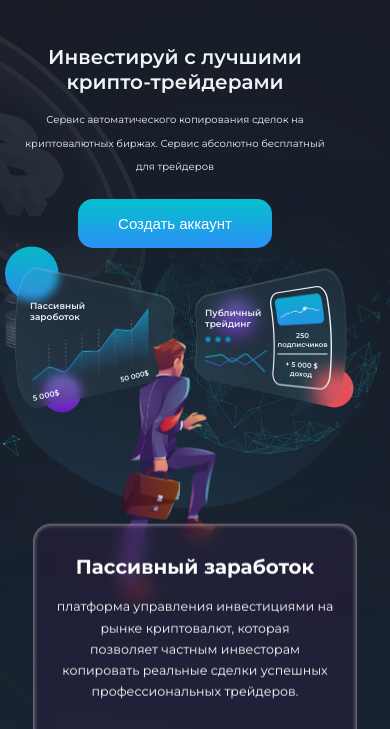
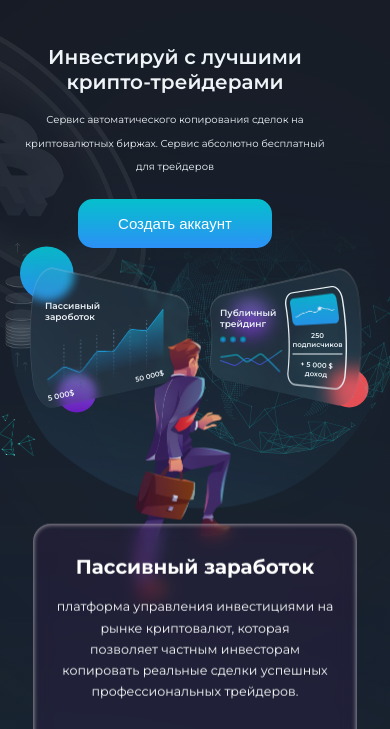
Before and after one commit to IDRIS-TRADER/IMPERIUM.Broker, a plain HTML site: page index.html in a window 390 px wide. Shown: the part 85-814 px from the top of the page. Drawn offline with Linux system fonts and the light colour scheme.

Commit message:
Update imperium style.css

```diff
--- a/imperium style.css
+++ b/imperium style.css
@@ -1927,7 +1927,7 @@ body {
     .content-first__column-second {
         transform: scale(0.5);
         position: absolute;
-        left: -190px;
+        left: -170px;
         top: -100px;
     }
 
```
